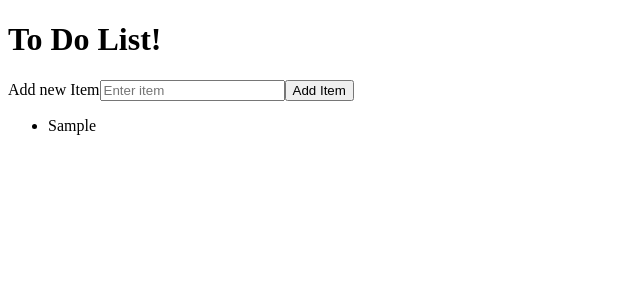
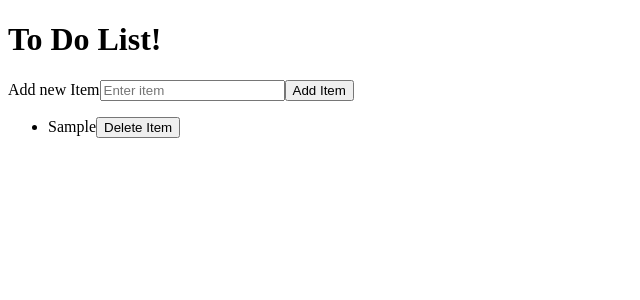
Before and after one commit to EduardoJRP/ToDoApp, a Next.js app: page / in a window 1280 px wide. Both pictures are taken after typing "Sample" into the empty fields and a click on the button "Add Item". Shown: the top 300 px of the page, without its empty margins (0-640 px from the left). Built offline with nearby package versions, Linux system fonts and the light colour scheme.

Commit message:
Added the functionality

```diff
--- a/app/page.tsx
+++ b/app/page.tsx
@@ -19,6 +19,12 @@ export default function Home() {
     } else {
       console.error("Input is empty or not found.")
     }
+  };
+
+  const deleteItem = (index: number) => {
+    setToDoList((prepState) => ({
+      items: prepState.items.filter((_, i) => i !== index),
+    }));
   };
 
   return (
@@ -49,7 +55,10 @@ export default function Home() {
       <ul>
         {toDoList.items.length > 0 ? (
           toDoList.items.map(
-            (item, index) => <li key={index}>{item}</li>)
+            (item, index) => <li key={index}>
+              {item}
+              <button onClick={() => deleteItem(index)}>Delete Item</button>
+            </li>)
           ) : (
             <li>No Items Listed Yet.</li>
           )}
```
